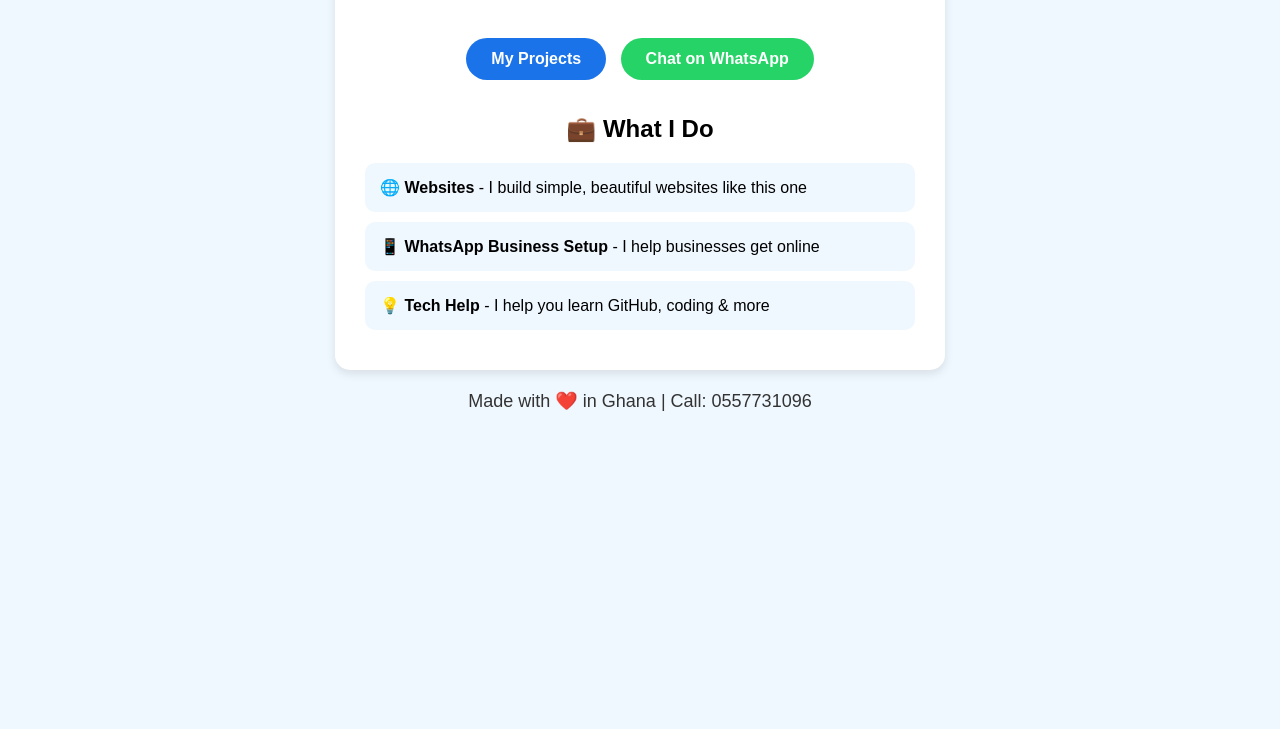
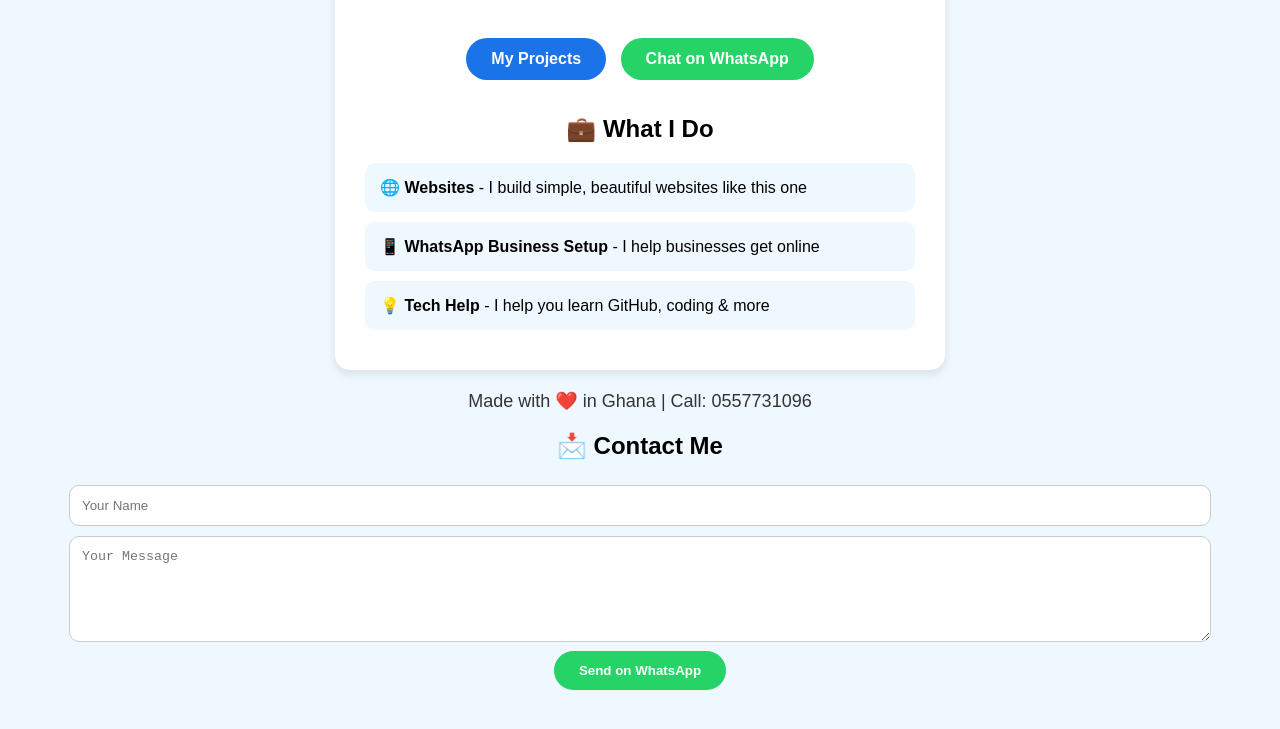
Before and after one commit to fawortwe231-tech/fawortwe-codes, a plain HTML site: page index.html in a window 1280 px wide. Shown: the part 369-1098 px from the top of the page. Before the commit the page ends 839 px from the top, so only its background shows below. Drawn offline with Linux system fonts and the light colour scheme.

Commit message:
Implement contact form with WhatsApp integration
Added contact form with WhatsApp messaging functionality.

```diff
--- a/index.html
+++ b/index.html
@@ -35,5 +35,20 @@ body.dark .service { background: #2a2a2a; }
 <div class="service">💡 <b>Tech Help</b> - I help you learn GitHub, coding & more</div>
 </div>
 <p>Made with ❤️ in Ghana | Call: 0557731096</p>
+</script>
+  </body>
+  <h2>📩 Contact Me</h2>
+<input id="name" placeholder="Your Name" style="width:90%;padding:12px;margin:5px;border-radius:10px;border:1px solid #ccc;">
+<br>
+<textarea id="msg" placeholder="Your Message" style="width:90%;padding:12px;margin:5px;border-radius:10px;border:1px solid #ccc;height:80px;"></textarea>
+<br>
+<button onclick="sendMsg()" style="background:#25D366;color:white;padding:12px 25px;border:none;border-radius:25px;font-weight:bold;">Send on WhatsApp</button>
+<script>
+function sendMsg(){
+  var n = document.getElementById('name').value;
+  var m = document.getElementById('msg').value;
+  window.open("https://wa.me/233557731096?text=" + encodeURIComponent("Hi Francis! I'm " + n + ". " + m));
+}
+</script>
 </body>
 </html>
```
